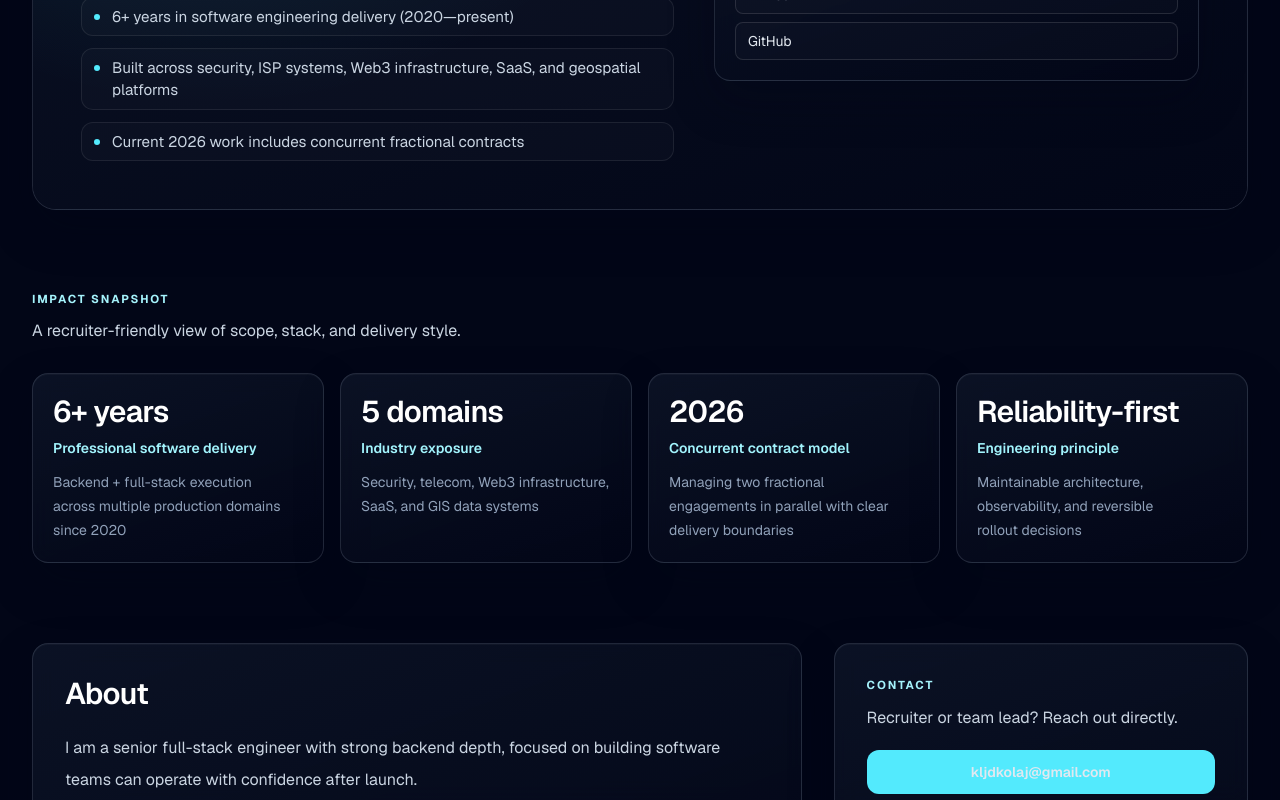
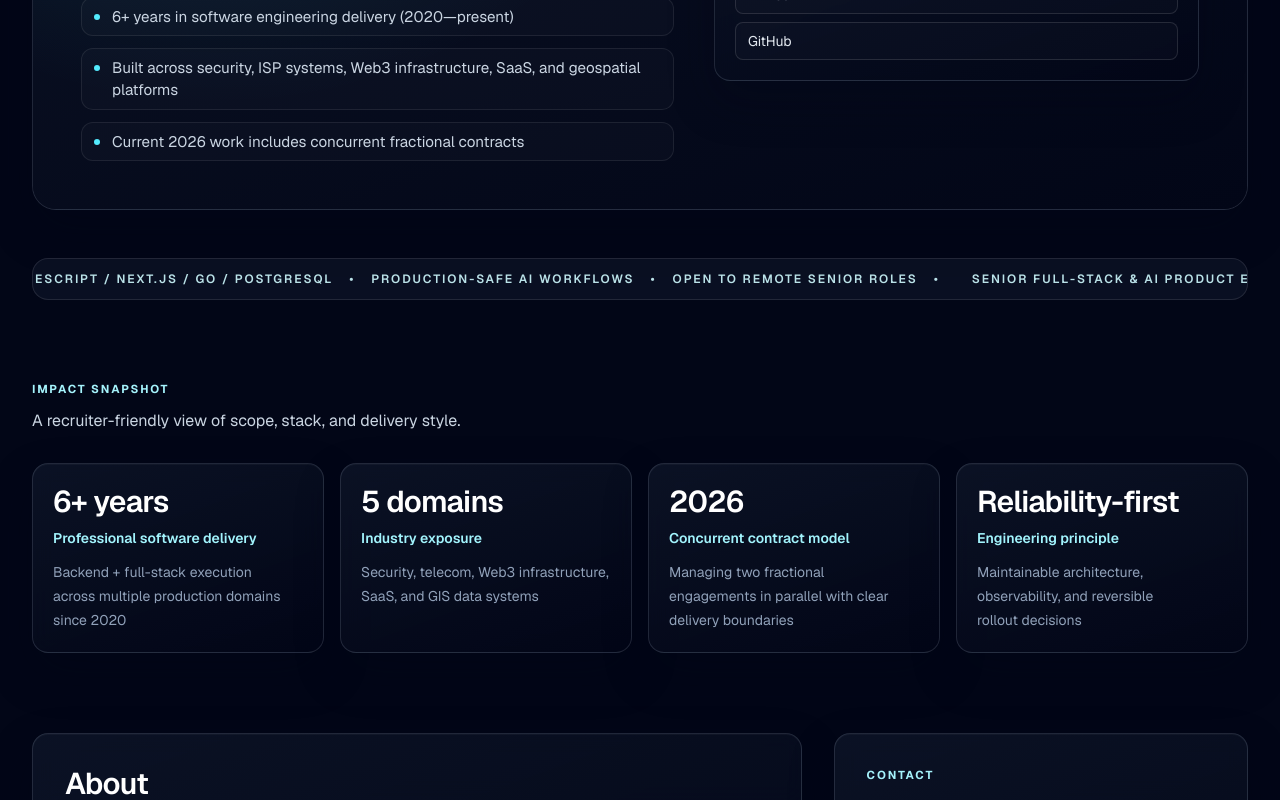
Before and after one commit to klajdikkolaj/klajdi-portfolio, a Next.js app: page / in a window 1280 px wide. Shown: the part 733-1533 px from the top of the page. Built offline with nearby package versions, Linux system fonts and the light colour scheme.

Commit message:
feat(ui): add kinetic marquee strip and scroll progress indicator

```diff
--- a/app/globals.css
+++ b/app/globals.css
@@ -155,6 +155,30 @@ body.page-ready .hero-anim {
   transition: transform 220ms ease;
 }
 
+.marquee-track {
+  display: flex;
+  width: max-content;
+  min-width: 100%;
+  animation: marquee-left 22s linear infinite;
+}
+
+.marquee-content {
+  display: inline-flex;
+  align-items: center;
+  gap: 1rem;
+  padding-inline: 1rem;
+  white-space: nowrap;
+}
+
+@keyframes marquee-left {
+  0% {
+    transform: translateX(0);
+  }
+  100% {
+    transform: translateX(-50%);
+  }
+}
+
 .reveal {
   opacity: 0;
   transform: translateY(22px);
@@ -175,10 +199,12 @@ body.page-ready .hero-anim {
   .hero-anim,
   .parallax,
   .magnetic-btn,
-  .nav-link::after {
+  .nav-link::after,
+  .marquee-track {
     transition: none !important;
     transform: none !important;
     opacity: 1 !important;
+    animation: none !important;
   }
 
   .card-lift,
--- a/app/page.tsx
+++ b/app/page.tsx
@@ -1,6 +1,7 @@
 import Image from "next/image";
 import { MobileNav } from "@/components/mobile-nav";
 import { MotionEffects } from "@/components/motion-effects";
+import { ScrollProgress } from "@/components/scroll-progress";
 import { SectionReveal } from "@/components/section-reveal";
 import { portfolioContent } from "@/content/portfolio";
 
@@ -20,6 +21,7 @@ export default function Home() {
   return (
     <>
       <MotionEffects />
+      <ScrollProgress />
       <a
         href="#main-content"
         className="sr-only focus:not-sr-only focus:fixed focus:left-4 focus:top-4 focus:z-[100] focus:rounded-md focus:bg-slate-100 focus:px-4 focus:py-2 focus:text-sm focus:font-semibold focus:text-slate-950"
@@ -156,6 +158,33 @@ export default function Home() {
                     </div>
                   </div>
                 </aside>
+              </div>
+            </section>
+          </SectionReveal>
+
+          <SectionReveal className="mt-10 sm:mt-12">
+            <section aria-label="Kinetic highlights" className="overflow-hidden rounded-2xl border border-white/10 bg-slate-900/60 py-3">
+              <div className="marquee-track">
+                <div className="marquee-content text-xs font-semibold uppercase tracking-[0.16em] text-cyan-100/90">
+                  <span>Senior Full-Stack & AI Product Engineer</span>
+                  <span>•</span>
+                  <span>TypeScript / Next.js / Go / PostgreSQL</span>
+                  <span>•</span>
+                  <span>Production-safe AI workflows</span>
+                  <span>•</span>
+                  <span>Open to remote senior roles</span>
+                  <span>•</span>
+                </div>
+                <div className="marquee-content text-xs font-semibold uppercase tracking-[0.16em] text-cyan-100/90" aria-hidden="true">
+                  <span>Senior Full-Stack & AI Product Engineer</span>
+                  <span>•</span>
+                  <span>TypeScript / Next.js / Go / PostgreSQL</span>
+                  <span>•</span>
+                  <span>Production-safe AI workflows</span>
+                  <span>•</span>
+                  <span>Open to remote senior roles</span>
+                  <span>•</span>
+                </div>
               </div>
             </section>
           </SectionReveal>
--- /dev/null
+++ b/components/scroll-progress.tsx
@@ -0,0 +1,33 @@
+"use client";
+
+import { useEffect, useState } from "react";
+
+export function ScrollProgress() {
+  const [progress, setProgress] = useState(0);
+
+  useEffect(() => {
+    const onScroll = () => {
+      const total = document.documentElement.scrollHeight - window.innerHeight;
+      const value = total > 0 ? (window.scrollY / total) * 100 : 0;
+      setProgress(Math.min(100, Math.max(0, value)));
+    };
+
+    onScroll();
+    window.addEventListener("scroll", onScroll, { passive: true });
+    window.addEventListener("resize", onScroll);
+
+    return () => {
+      window.removeEventListener("scroll", onScroll);
+      window.removeEventListener("resize", onScroll);
+    };
+  }, []);
+
+  return (
+    <div className="pointer-events-none fixed inset-x-0 top-0 z-[70] h-1 bg-transparent">
+      <div
+        className="h-full bg-gradient-to-r from-cyan-300 via-sky-400 to-violet-400 shadow-[0_0_20px_rgba(56,189,248,0.7)] transition-[width] duration-150"
+        style={{ width: `${progress}%` }}
+      />
+    </div>
+  );
+}
```
